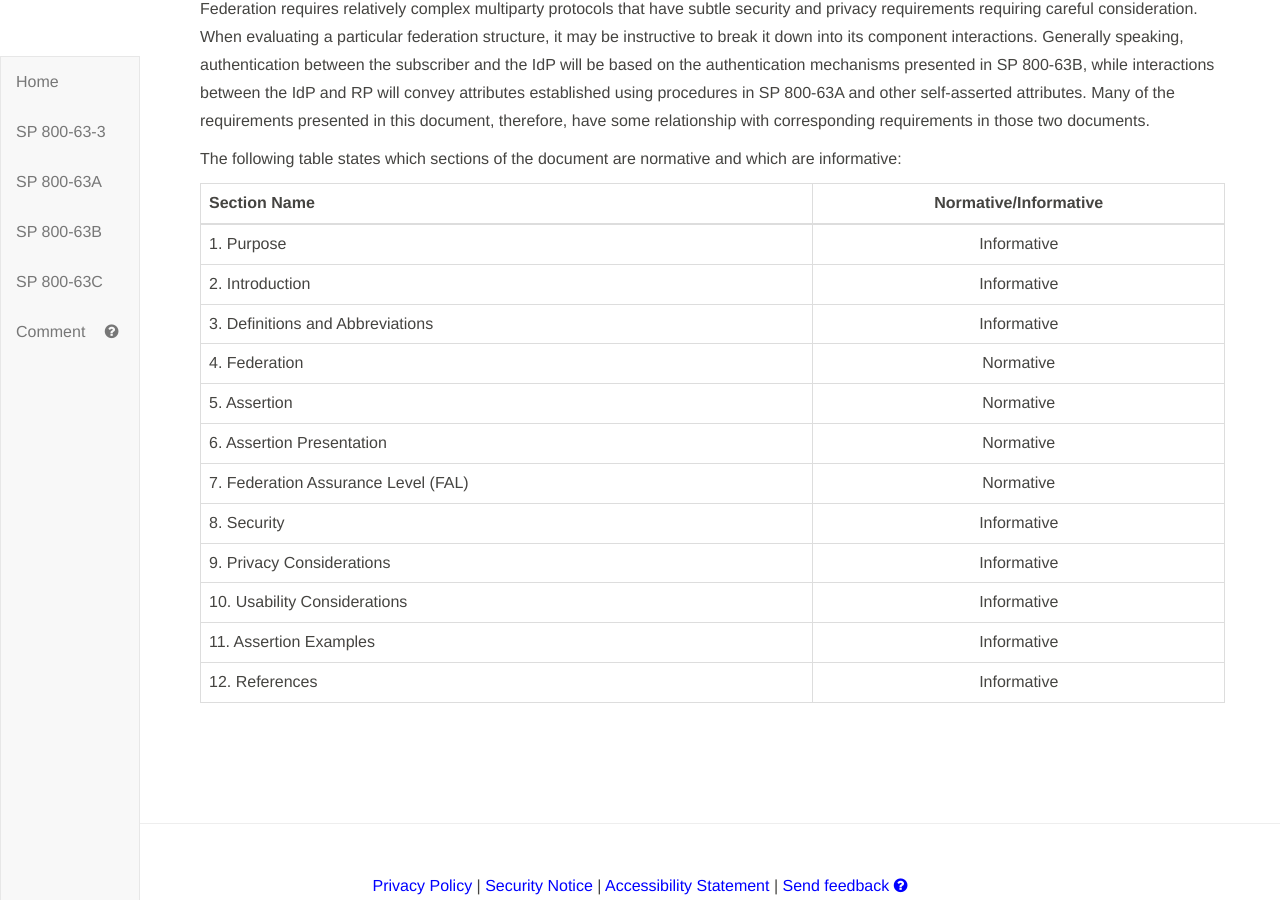
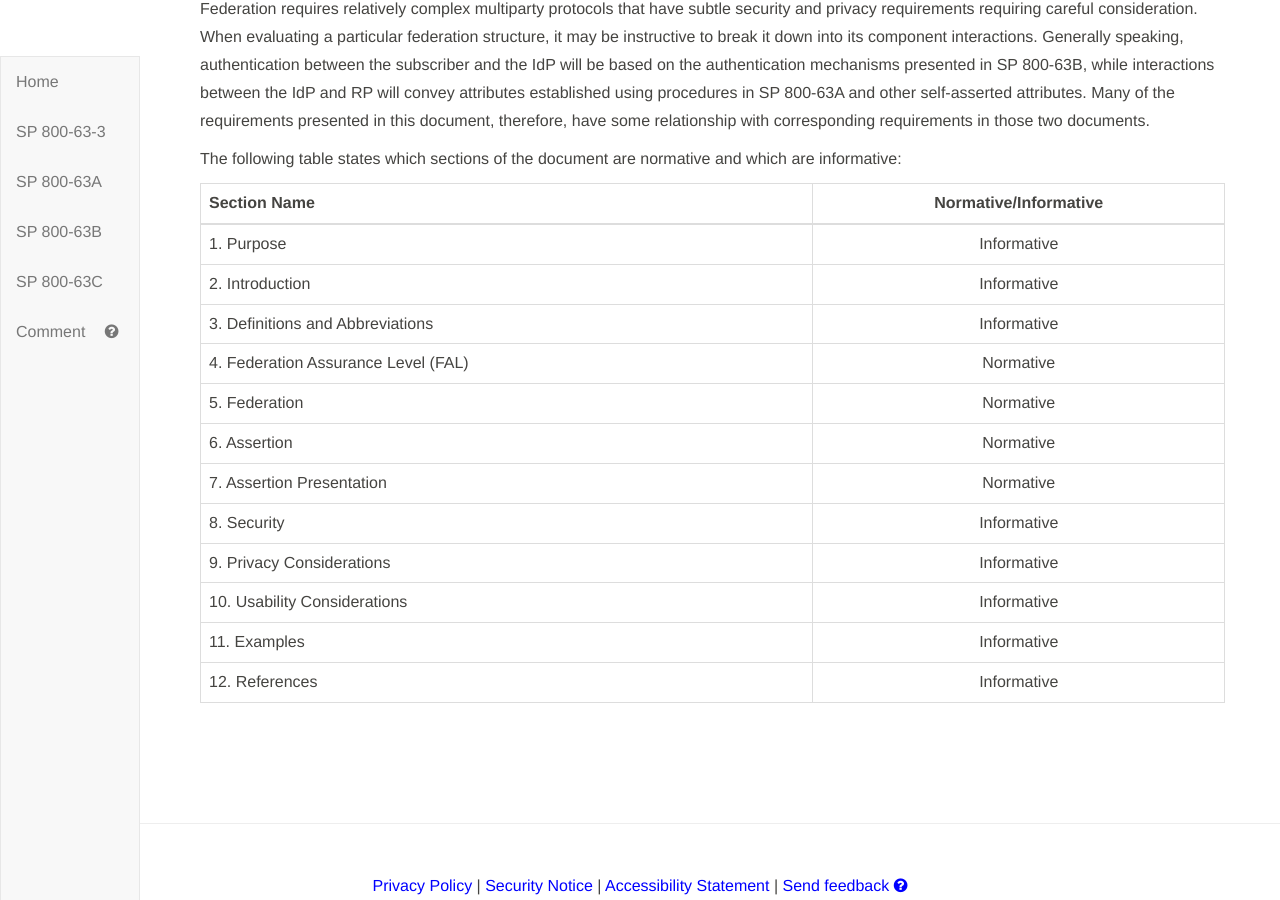
Before and after one commit to usnistgov/800-63-3, a Jekyll site: the page built from sp800-63c/sec1_2_introduction.md, in a window 1280 px wide and 900 px high, scrolled down 891 px. Built offline with Jekyll 4.4.1, drawn with Linux system fonts in a browser that asks for light colours; our own code applies the rules of GitHub Pages for plain Markdown files.

Commit message:
fixed into table to reflect section re-ordering

```diff
--- a/sp800-63c/sec1_2_introduction.md
+++ b/sp800-63c/sec1_2_introduction.md
@@ -31,12 +31,12 @@ The following table states which sections of the document are normative and whic
 |1. Purpose|Informative|
 |2. Introduction|Informative|
 |3. Definitions and Abbreviations|Informative|
-|4. Federation|Normative|
-|5. Assertion|Normative|
-|6. Assertion Presentation|Normative|
-|7. Federation Assurance Level (FAL)|Normative|
+|4. Federation Assurance Level (FAL)|Normative|
+|5. Federation|Normative|
+|6. Assertion|Normative|
+|7. Assertion Presentation|Normative|
 |8. Security|Informative|
 |9. Privacy Considerations|Informative|
 |10. Usability Considerations|Informative|
-|11. Assertion Examples|Informative|
+|11. Examples|Informative|
 |12. References|Informative|
```
